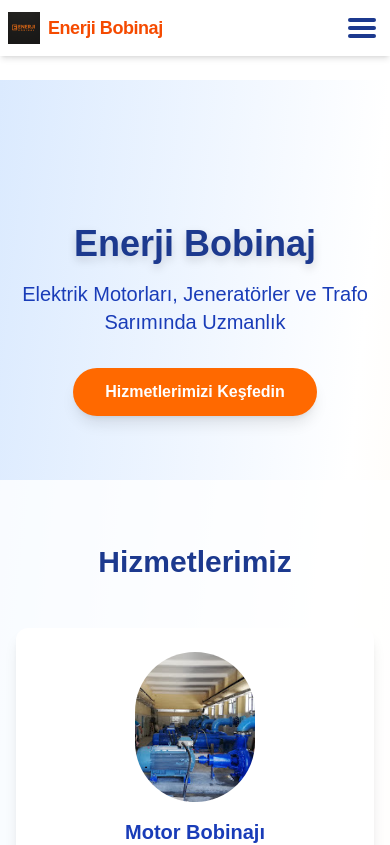
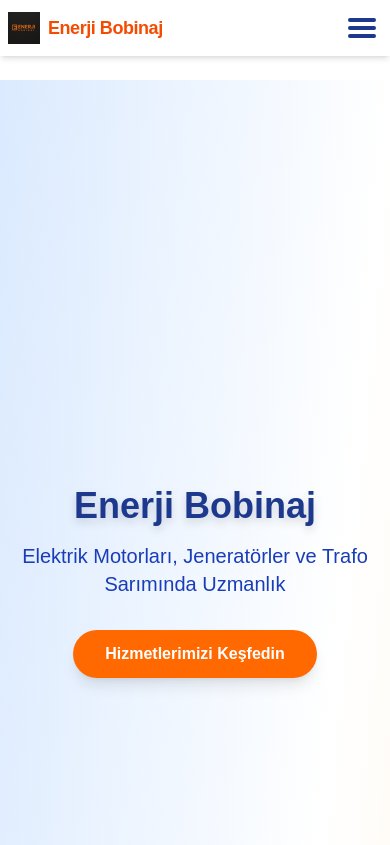
Before and after one commit to Anilaydin4526/enerji-bobinaj, a Next.js app: page / in a window 390 px wide. Shown: the top 845 px of the page. Built offline with nearby package versions, Linux system fonts and the light colour scheme.

Commit message:
Ana sayfa ve hero section tam ekran ve responsive yapıldı

```diff
--- a/src/app/page.tsx
+++ b/src/app/page.tsx
@@ -5,15 +5,15 @@ import Link from "next/link";
 
 export default function Home() {
   return (
-    <div className="min-h-screen bg-gradient-to-br from-blue-100 via-white to-orange-100 flex flex-col">
-      <div className="pt-20">
+    <div className="w-full min-h-screen bg-gradient-to-br from-blue-100 via-white to-orange-100 flex flex-col overflow-x-hidden">
+      <div className="pt-20 w-full">
         {/* HERO SECTION */}
-        <section id="hero" className="relative flex-1 flex flex-col items-center justify-center text-center py-16 sm:py-32 overflow-hidden">
+        <section id="hero" className="relative flex-1 flex flex-col items-center justify-center text-center min-h-screen w-full py-16 sm:py-32 overflow-hidden">
           <Image
             src="/hero-bobinaj.jpg"
             alt="Enerji Bobinaj Hero"
             fill
-            className="object-cover object-center absolute inset-0 opacity-40 -z-10"
+            className="object-cover object-center absolute inset-0 opacity-40 -z-10 w-full h-full"
           />
           <motion.h1
             initial={{ opacity: 0, y: 40 }}
```
